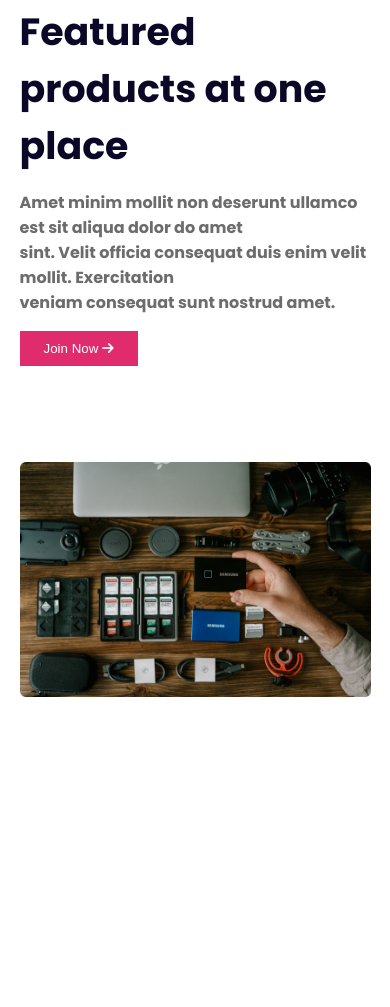
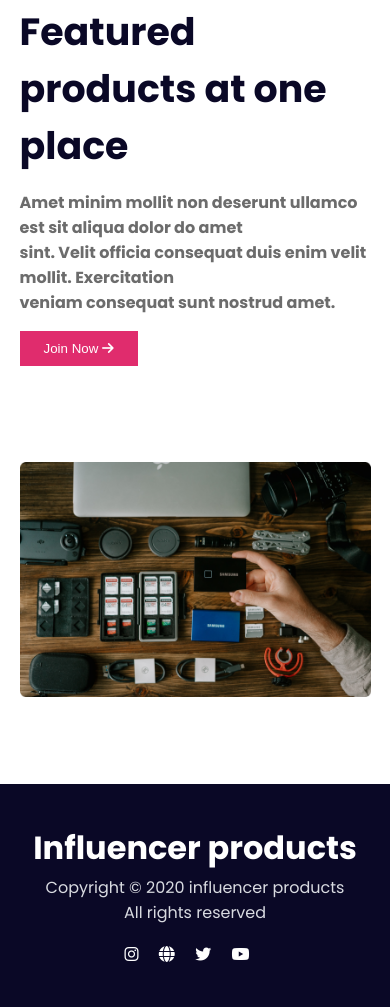
Before and after one commit to Sadia492/influencer-gear-project, a plain HTML site: page index.html in a window 390 px wide. Shown: the part 5951-6958 px from the top of the page. Before the commit the page ends 6735 px from the top, so only its background shows below. Drawn offline with Linux system fonts and the light colour scheme.

Commit message:
footer section done and made it responsive

```diff
--- a/index.html
+++ b/index.html
@@ -201,6 +201,18 @@
       </section>
       <!-- ------featured section ends here----  -->
     </main>
-    <footer></footer>
+    <!-- ------footer section starts here----  -->
+    <footer class="footer-section display-flex">
+      <h1>Influencer products</h1>
+      <p>Copyright © 2020 influencer products</p>
+      <p class="reserved">All rights reserved</p>
+      <div class="social">
+        <i class="fa-brands fa-instagram"></i>
+        <i class="fa-solid fa-globe"></i>
+        <i class="fa-brands fa-twitter"></i>
+        <i class="fa-brands fa-youtube"></i>
+      </div>
+    </footer>
+    <!-- ------footer section ends here----  -->
   </body>
 </html>
--- a/styles/style.css
+++ b/styles/style.css
@@ -158,6 +158,33 @@ nav ul li i {
 }
 
 /* ------featured section ends here---- */
+/* ------footer section starts here---- */
+.footer-section {
+  background-color: #0a0826;
+  width: 100%;
+  flex-direction: column;
+  justify-content: center;
+  align-items: center;
+}
+.footer-section h1 {
+  color: white;
+  margin-top: 40px;
+  margin-bottom: 3px;
+}
+.footer-section p {
+  color: #d9dbe1;
+}
+.reserved {
+  margin-bottom: 17px;
+}
+.social i {
+  color: white;
+  margin-right: 16px;
+}
+.social {
+  margin-bottom: 40px;
+}
+/* ------footer section ends here---- */
 /* responsive for smaller devices */
 @media screen and (max-width: 576px) {
   .banner {
@@ -208,3 +235,8 @@ nav ul li i {
     flex-direction: column-reverse;
   }
 }
+@media screen and (min-width: 576px) and (max-width: 700px) {
+  .card-container {
+    grid-template-columns: repeat(1, 1fr);
+  }
+}
```
